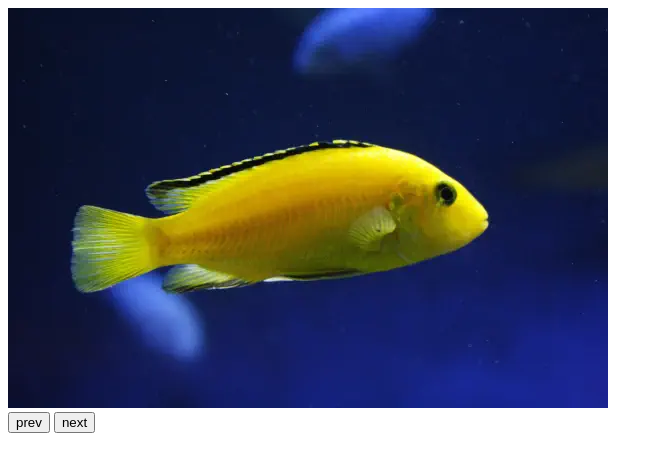
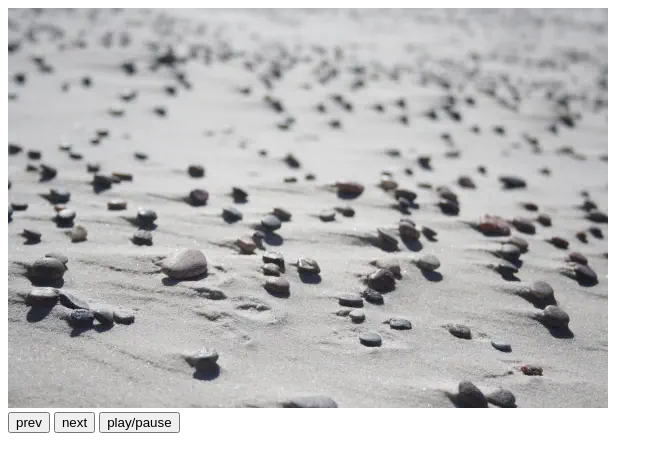
Before and after one commit to adamgie402/imgslider, a plain HTML site: page index.html in a window 1280 px wide. Shown: the whole page, without its empty margins (0-663 px from the left). Drawn offline with Linux system fonts and the light colour scheme.

Commit message:
added play/pause button and stoping autoslider when user click prev/next button

```diff
--- a/index.html
+++ b/index.html
@@ -11,15 +11,17 @@
     <br>
     <button onclick="prevImg()">prev</button>
     <button onclick="nextImg()">next</button>
+    <button onclick="playPause()">play/pause</button>
     <br>
 
 </body>
 </html>
 
 <script>
-    let i = 0;
     let images = [];
     let time = 2000;
+    let i = images.length-1; //counter set on last slide (so, after start player go to img 0)
+    let player = undefined; //autoplayer setTimeout status
 
     // list of images
     images[0] = 'img/fish.webp';
@@ -27,26 +29,40 @@
     images[2] = 'img/stones.webp';
 
     // changing images fn
-    function slider() {
+    function autoSlider() {
 
-        // set current img source
-        document.imgSlider.src = images[i];
+        // stopping player (to prevent multiple setTimeout)
+        // player = clearTimeout(player);
 
-        // change image number
+        // counter - change image number
         if (i < images.length - 1) {
             i++;
         } else {
             i=0;
         }
+        // set current img source
+        document.imgSlider.src = images[i];
 
-        //run slider finction again after time
-        setTimeout("slider()", time);
+        //run autoSlider finction again after time
+        player = setTimeout("autoSlider()", time);
     }
 
-    // run slider finction onload
-    // window.onload = slider();
+    // play or pause autoslider
+    function playPause() {
+        if (player === undefined) {
+            autoSlider();
+        } else {
+            player = clearTimeout(player);
+        }
+    }
 
+
+    // handy image changing
     function nextImg() {
+
+        // stopping player
+        player = clearTimeout(player);
+
         if (i < images.length - 1) {
             i++;
         } else {
@@ -57,6 +73,10 @@
     }
 
     function prevImg() {
+
+        // stopping player
+        player = clearTimeout(player);
+
         if (i > 0) {
             i--;
         } else {
@@ -66,6 +86,10 @@
         console.log("f previmg; i=" + i);
     }
 
-    // window.onload = nextImg();
+
+
+
+    // run slider finction onload
+    window.onload = autoSlider();
 
 </script>
```
